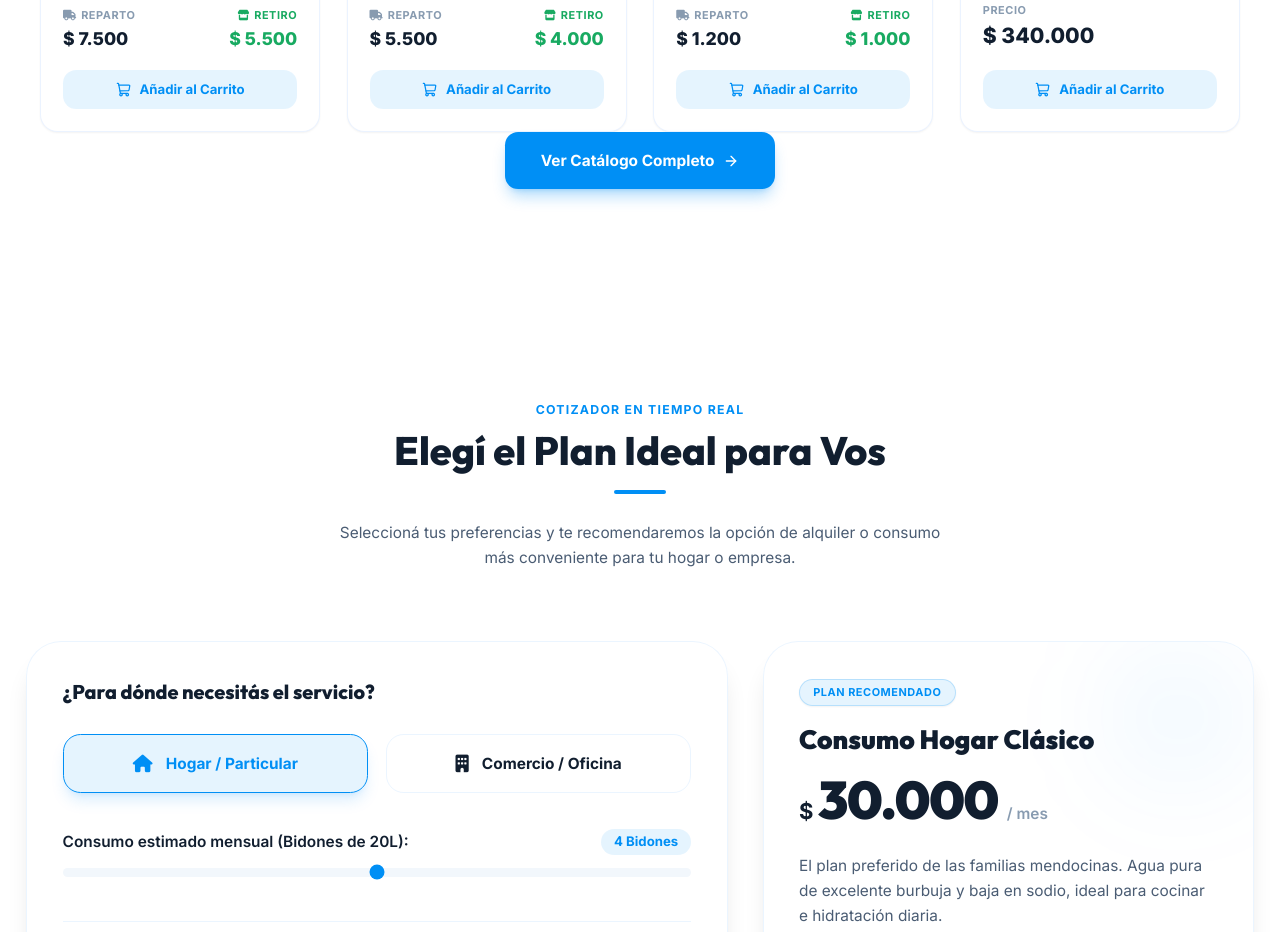
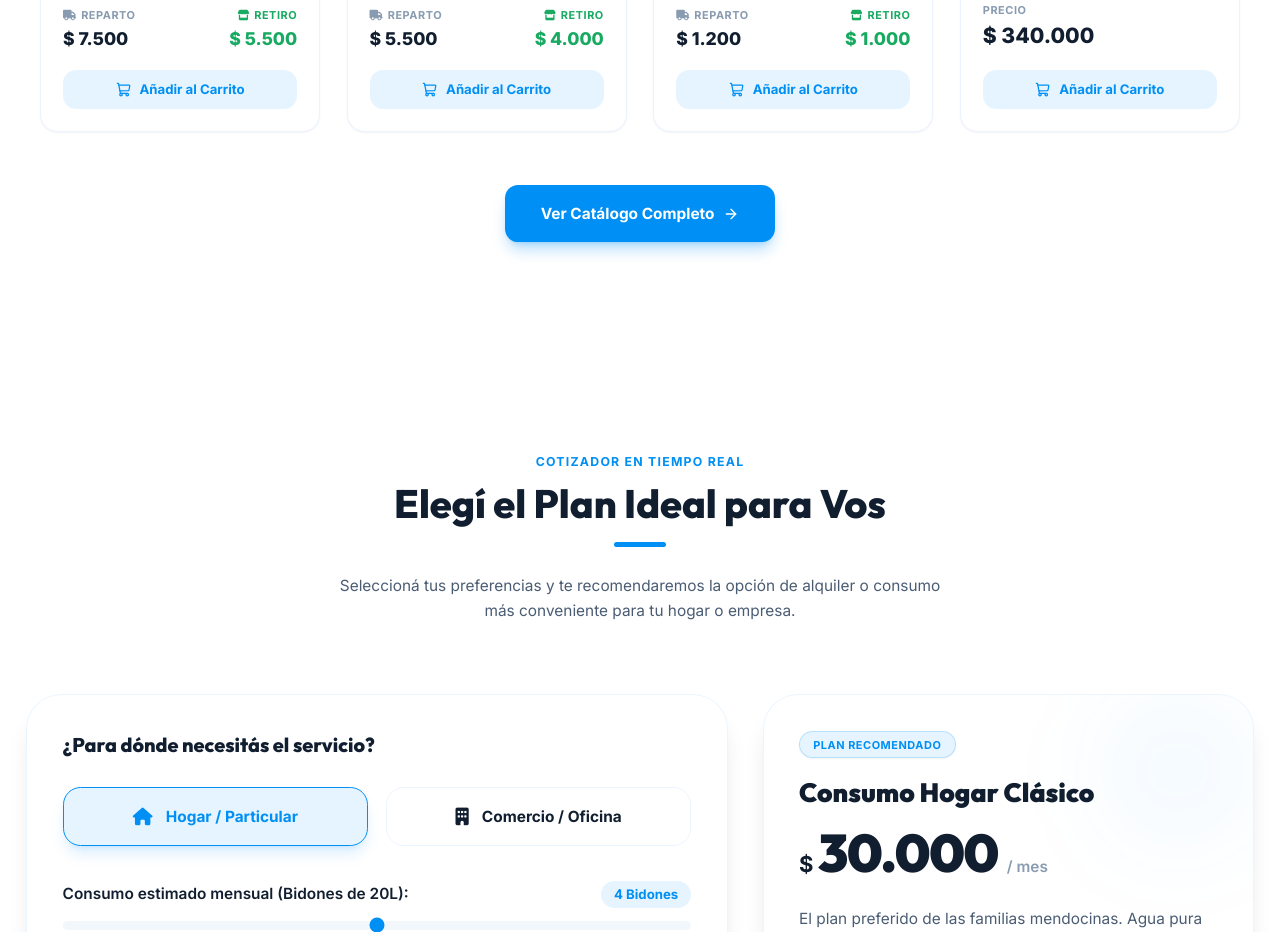
Before and after one commit to Martinix584/webADA, a Next.js app: page / in a window 1280 px wide. Shown: the part 2520-3452 px from the top of the page. Built offline with nearby package versions, Linux system fonts and the light colour scheme.

Commit message:
style: add margin-top to catalog button for better spacing

```diff
--- a/src/app/page.tsx
+++ b/src/app/page.tsx
@@ -443,7 +443,7 @@ export default function Home() {
             ))}
           </div>
 
-          <div className="lg:col-span-1 flex justify-center relative mp-design-system">
+          <div className="mt-12 lg:col-span-1 flex justify-center relative mp-design-system">
             <Link
               href="/productos"
               className="px-8 py-4 bg-primary text-white font-bold rounded-xl shadow-lg shadow-primary/30 hover:-translate-y-1 hover:shadow-xl hover:bg-primary-hover transition-all flex items-center gap-2 text-sm duration-300"
```
